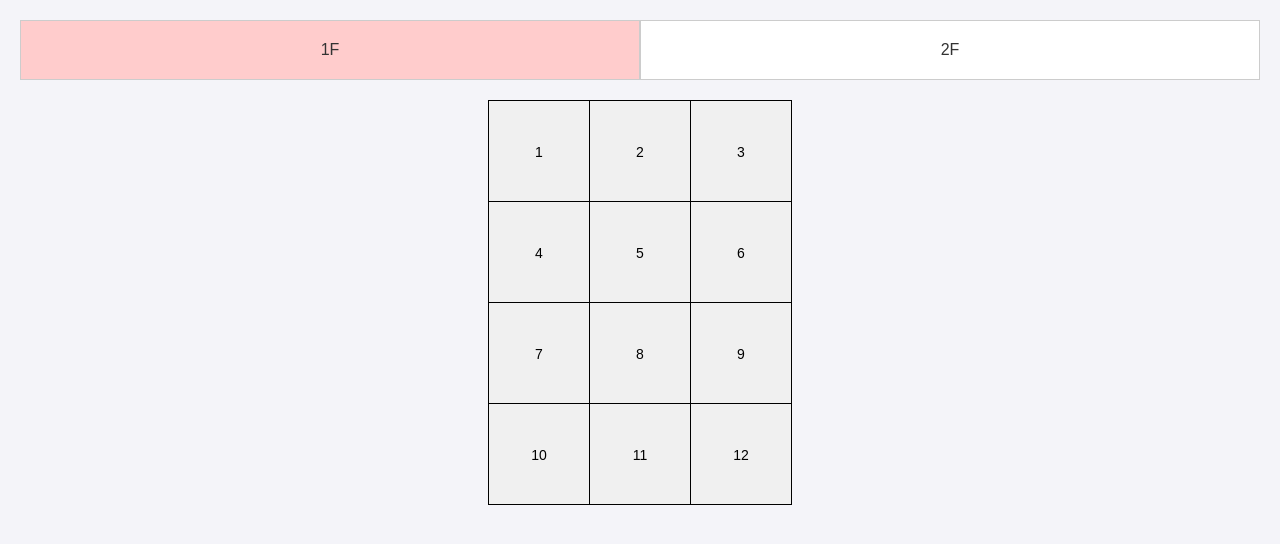
After one commit to Gayeon07/locker_management, a Django app: page /index/ in a window 1280 px wide. The commit adds this page. Shown: the top 544 px of the page. Run offline with Django 5.2, Linux system fonts and the light colour scheme; a user stored in the database is signed in.

Commit message:
lockerrrskrr

```diff
--- /dev/null
+++ b/lockers/static/css/style.css
@@ -0,0 +1,77 @@
+/* lockers/static/css/styles.css */
+body {
+    font-family: Arial, sans-serif;
+    background-color: #f4f4f9;
+    margin: 0;
+    padding: 20px;
+    display: flex;
+    flex-direction: column;
+    align-items: center;
+}
+
+.floor-buttons {
+    display: flex;
+    width: 100%;
+    justify-content: space-between;
+    margin-bottom: 20px;
+}
+
+.floor-button {
+    flex: 1;
+    padding: 20px;
+    margin: 0;
+    cursor: pointer;
+    border: 1px solid #ccc;
+    background-color: #fff;
+    font-size: 16px;
+    color: #333;
+    text-align: center;
+    transition: background-color 0.3s ease;
+    box-sizing: border-box;
+}
+
+.floor-button.active {
+    background-color: #ffcccc;
+}
+
+.lockers {
+    display: none;
+    justify-content: center;
+}
+
+.lockers.active {
+    display: flex;
+}
+
+table {
+    border-collapse: collapse;
+    margin: 0 auto;
+}
+
+td {
+    border: 1px solid #000;
+    padding: 0;
+}
+
+.locker {
+    width: 100px;
+    height: 100px;
+    background-color: #f0f0f0;
+    border: none;
+    text-align: center;
+    line-height: 100px;
+    font-size: 14px;
+    cursor: pointer;
+    transition: background-color 0.3s ease, transform 0.3s ease;
+}
+
+.locker:hover {
+    background-color: #dcdcdc;
+    transform: scale(1.05);
+}
+
+.locker.occupied {
+    background-color: #dcdcdc; /* 배정된 사물함은 회색으로 표시 */
+    color: #000;
+    font-weight: bold;
+}
--- /dev/null
+++ b/lockers/static/js/script.js
@@ -0,0 +1,71 @@
+// static/js/scripts.js
+document.addEventListener('DOMContentLoaded', function() {
+    console.log('Document loaded.'); // 디버깅을 위한 콘솔 로그
+
+    const lockersData = {
+        '1F': Array.from({ length: 12 }, (_, i) => ({ number: i + 1, isOccupied: false, user: null })),
+        '2F': Array.from({ length: 12 }, (_, i) => ({ number: i + 1, isOccupied: false, user: null }))
+    };
+
+    function getUserName() {
+        // 간단한 사용자 이름을 입력받는 함수
+        return prompt("Enter your username:");
+    }
+
+    window.showFloor = function(floor) {
+        console.log(`Showing floor: ${floor}`); // 디버깅을 위한 콘솔 로그
+        var floors = ['1F', '2F'];
+        floors.forEach(function(f) {
+            document.getElementById('btn-' + f).classList.remove('active');
+        });
+        document.getElementById('btn-' + floor).classList.add('active');
+        renderLockers(floor);
+    }
+
+    function renderLockers(floor) {
+        console.log(`Rendering lockers for floor: ${floor}`); // 디버깅을 위한 콘솔 로그
+        const container = document.getElementById('lockers-container');
+        container.innerHTML = ''; // 기존 내용 삭제
+
+        const table = document.createElement('table');
+        const data = lockersData[floor];
+        let row;
+
+        data.forEach((locker, index) => {
+            if (index % 3 === 0) {
+                row = document.createElement('tr');
+                table.appendChild(row);
+            }
+            const cell = document.createElement('td');
+            const button = document.createElement('button');
+            button.className = 'locker';
+            if (locker.isOccupied) {
+                button.classList.add('occupied');
+                button.textContent = `${locker.user} - ${locker.number}`;
+            } else {
+                button.textContent = locker.number;
+            }
+            button.onclick = () => {
+                if (!locker.isOccupied) {
+                    const userName = getUserName();
+                    if (userName) {
+                        locker.isOccupied = true;
+                        locker.user = userName;
+                        button.classList.add('occupied');
+                        button.textContent = `${locker.user} - ${locker.number}`;
+                        button.style.backgroundColor = '#dcdcdc'; // 배정된 사물함은 회색으로 표시
+                    }
+                } else {
+                    alert(`Locker ${locker.number} is already occupied by ${locker.user}.`);
+                }
+            };
+            cell.appendChild(button);
+            row.appendChild(cell);
+        });
+
+        container.appendChild(table);
+    }
+
+    // 기본으로 1층을 보여줍니다.
+    showFloor('1F');
+});
--- /dev/null
+++ b/lockers/templates/lockers/index.html
@@ -0,0 +1,18 @@
+<!DOCTYPE html>
+<html lang="en">
+<head>
+    <meta charset="UTF-8">
+    <title>Locker Management</title>
+    <meta name="viewport" content="width=device-width, initial-scale=1">
+    {% load static %}
+    <link rel="stylesheet" href="{% static 'css/style.css' %}">
+</head>
+<body>
+    <div class="floor-buttons">
+        <button id="btn-1F" class="floor-button active" onclick="showFloor('1F')">1F</button>
+        <button id="btn-2F" class="floor-button" onclick="showFloor('2F')">2F</button>
+    </div>
+    <div id="lockers-container"></div>
+    <script src="{% static 'js/script.js' %}"></script>
+</body>
+</html>
--- a/lockers/urls.py
+++ b/lockers/urls.py
@@ -2,8 +2,9 @@ from django.urls import path
 from . import views
 
 urlpatterns = [
-    path('login/', views.login_view, name='login'),
-    path('floor1/', views.floor1_view, name='floor1'),
-    path('floor2/', views.floor2_view, name='floor2'),
+    path('', views.login_view, name='login'),
+    path('index/', views.index_view, name='index'),
+    #path('floor1/', views.floor1_view, name='floor1'),
+    #path('floor2/', views.floor2_view, name='floor2'),
     path('notifications/', views.notifications_view, name='notifications'),
 ]
--- a/lockers/views.py
+++ b/lockers/views.py
@@ -1,7 +1,6 @@
 from django.shortcuts import render, redirect
 from django.contrib.auth import authenticate, login
 from django.contrib.auth.decorators import login_required
-from .models import Locker
 
 def login_view(request):
     if request.method == 'POST':
@@ -10,20 +9,14 @@ def login_view(request):
         user = authenticate(request, username=username, password=password)
         if user is not None:
             login(request, user)
-            return redirect('floor1')
+            return redirect('index')  # 로그인 후 index.html로 리디렉션
         else:
             return render(request, 'lockers/login.html', {'error': 'Invalid credentials'})
     return render(request, 'lockers/login.html')
 
 @login_required
-def floor1_view(request):
-    lockers = Locker.objects.filter(floor=1)
-    return render(request, 'lockers/floor1.html', {'lockers': lockers})
-
-@login_required
-def floor2_view(request):
-    lockers = Locker.objects.filter(floor=2)
-    return render(request, 'lockers/floor2.html', {'lockers': lockers})
+def index_view(request):
+    return render(request, 'lockers/index.html')
 
 @login_required
 def notifications_view(request):
```
Also changed, not shown: lockers/templates/lockers/floor1.html (+34 -76 lines), lockers/templates/lockers/floor2.html (+34 -7 lines), db.sqlite3.
